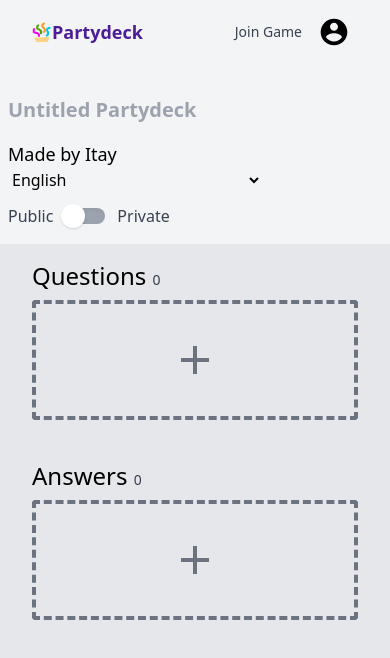
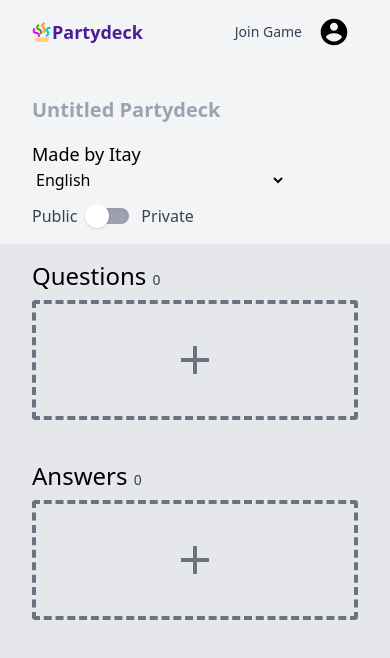
Before and after one commit to itays123/partydeck, a React (Create React App) app in the folder panel/: page /create in a window 390 px wide. Shown: the top 658 px of the page. Built offline with nearby package versions, Linux system fonts and the light colour scheme.

Commit message:
FIX: Create game responsive

```diff
--- a/panel/src/game/create/CreateGame.js
+++ b/panel/src/game/create/CreateGame.js
@@ -14,7 +14,7 @@ const CreateGame = () => {
     <GameEditorContextProvider>
       <div className="game-view scrollable">
         <div className="bg-gray-100 w-full">
-          <header className="container mx-auto pt-8 pb-4 px-2">
+          <header className="container mx-auto pt-8 pb-4 px-8 md:px-2">
             <section className="details">
               <GameNameForm />
               <GameSettingsViewEdit />
```
